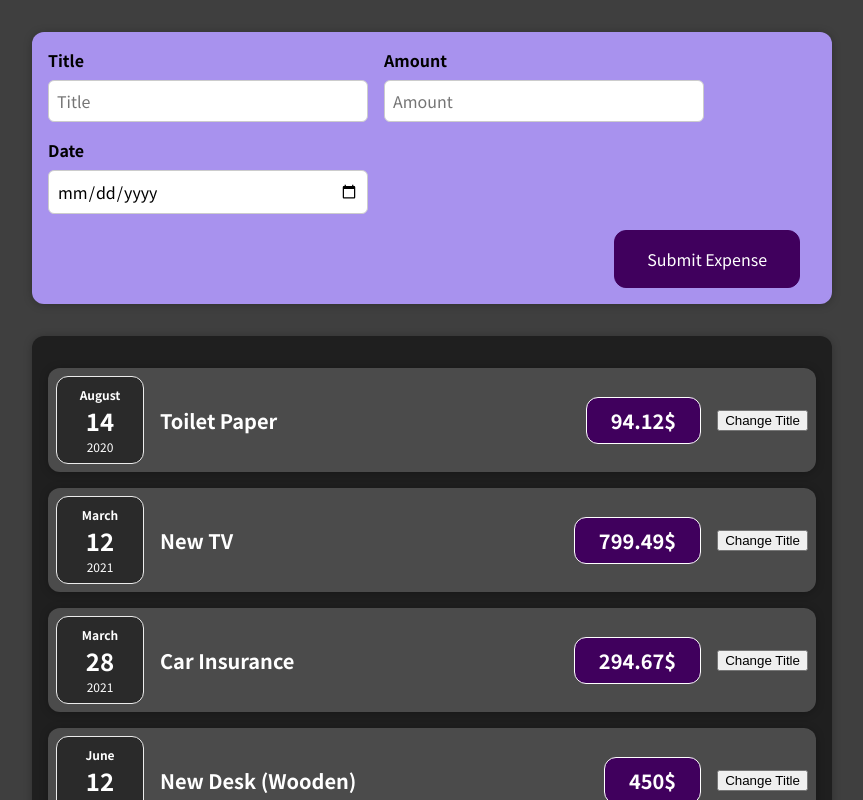
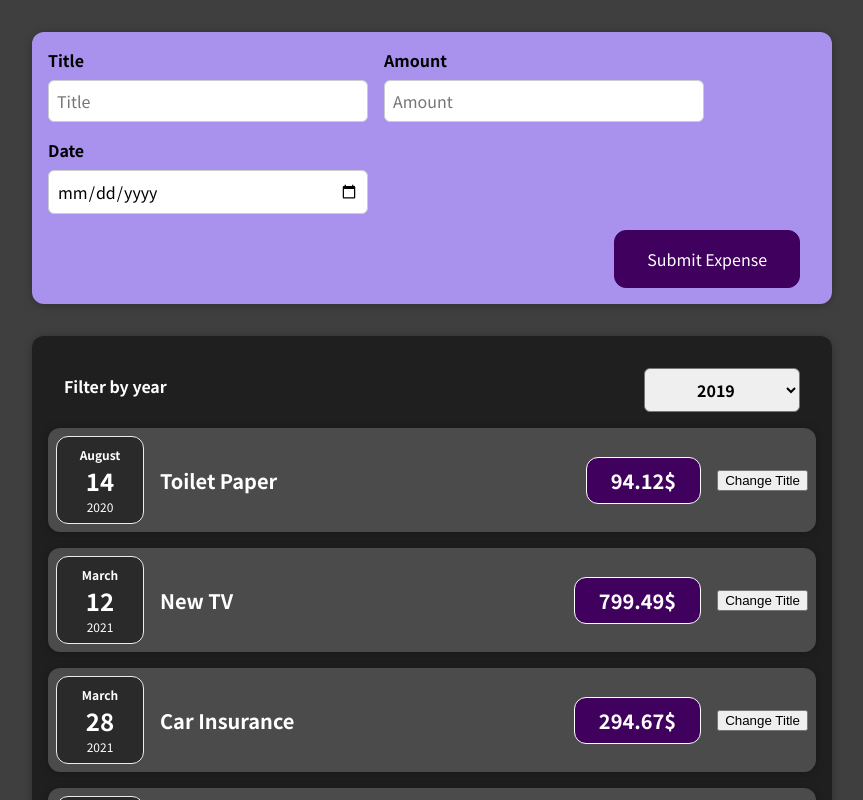
Before and after one commit to Arunr29/react-app, a React (Create React App) app: page / in a window 1280 px wide. Shown: the top 800 px of the page, without its empty margins (208-1071 px from the left). Built offline with nearby package versions, Linux system fonts and the light colour scheme.

Commit message:
React state and working with events covered

```diff
--- a/src/App.js
+++ b/src/App.js
@@ -30,12 +30,16 @@ function App() {
       date: new Date(2021, 5, 12),
     },
   ];
+  const onExpenseHandler = (event) => {
+    console.log("In App.js");
+    console.log(event);
+  }
   // return React.createElement('div', {},
   //   React.createElement('h2', {}, "Let's get started!",
   //     React.createElement(ExpenseData, { items: expenses })))
   return (
     <div>
-      <NewExpense />
+      <NewExpense onAddExpense={onExpenseHandler}/>
       <ExpenseData items={expenses} />
     </div>
   );
--- a/src/components/CreateExpense/ExpenseForm.js
+++ b/src/components/CreateExpense/ExpenseForm.js
@@ -1,7 +1,7 @@
 import React, { useState } from "react";
 import './ExpenseForm.css';
 
-function ExpenseForm() {
+function ExpenseForm(props) {
     //Title - useState
     const [enteredTitle, setEnteredTitle] = useState('');
     //Amount - useState
@@ -47,19 +47,37 @@ function ExpenseForm() {
         // })
     }
 
-    return (<form>
+    const submitForm = (event) => {
+        event.preventDefault();
+
+        const expenseForm = {
+            title: enteredTitle,
+            amount: `${enteredAmount}${'$'}`,
+            date: new Date(enteredDate)
+        }
+         //Function calling from NewExpense.js using prop
+        const createdExpense = props.onCreateExpense(expenseForm);
+        // console.log(createdExpense);
+        //Clear the forms via reset
+        setEnteredTitle('');
+        setEnteredAmount('');
+        setEnteredDate('');
+
+    }
+
+    return (<form onSubmit={submitForm}>
         <div className="new-expense__controls">
             <div className="new-expense__control">
                 <label>Title</label>
-                <input type="text" placeholder="Title" onChange={titleChangeHandler} />
+                <input type="text" placeholder="Title" value={enteredTitle} onChange={titleChangeHandler} />
             </div>
             <div className="new-expense__control">
                 <label>Amount</label>
-                <input type="number" min="0.01" step="0.01" placeholder="Amount" onChange={amountChangeHandler} />
+                <input type="number" min="0.01" step="0.01" placeholder="Amount" value={enteredAmount} onChange={amountChangeHandler} />
             </div>
             <div className="new-expense__control">
                 <label>Date</label>
-                <input type="Date" min="2019-01-01" max="2022-12-31" onChange={dateChangeHandler} />
+                <input type="Date" min="2019-01-01" max="2022-12-31" value={enteredDate} onChange={dateChangeHandler} />
             </div>
         </div>
         <div className="new-expense__actions">
--- a/src/components/CreateExpense/NewExpense.js
+++ b/src/components/CreateExpense/NewExpense.js
@@ -2,9 +2,19 @@ import React from "react";
 import './NewExpense.css';
 import ExpenseForm from './ExpenseForm';
 
-function NewExpense() {
+function NewExpense(props) {
+    const onShareData = (event) => {
+        const newExpense = {
+            ...event,
+            id: Math.random().toString() //to generate a random number for id
+        }
+        // console.log(newExpense);
+        //Function calling from App.js using prop
+        props.onAddExpense(newExpense);
+
+    }
     return (<div className="new-expense">
-        <ExpenseForm />
+        <ExpenseForm onCreateExpense={onShareData} />
     </div>);
 }
 
--- a/src/components/Expenses/ExpenseData.js
+++ b/src/components/Expenses/ExpenseData.js
@@ -1,32 +1,41 @@
 import ExpenseItem from "./ExpenseItem";
 import './ExpenseData.css';
 import Card from "../UI/Card";
-import React from "react";
+import React, { useState } from "react";
+import ExpensesFilter from "../FilterExpense/ExpensesFilter";
 
 function ExpenseData(props) {
+
+  const [fileredValue, updatedValue] = useState('2019');
+
+  const filterExpense = (event) => {
+    console.log("ExpenseData.js");
+    // console.log(event);
+    updatedValue(event)
+  }
+
   return (
+    <div>
       <Card className="expenses">
+        <ExpensesFilter setYear={fileredValue} displayExpense={filterExpense} />
         <ExpenseItem
           title={props.items[0].title}
           amount={props.items[0].amount}
-        date={props.items[0].date}
-      />
+          date={props.items[0].date} />
         <ExpenseItem
           title={props.items[1].title}
           amount={props.items[1].amount}
-        date={props.items[1].date}
-      />
+          date={props.items[1].date} />
         <ExpenseItem
           title={props.items[2].title}
           amount={props.items[2].amount}
-        date={props.items[2].date}
-      />
+          date={props.items[2].date} />
         <ExpenseItem
           title={props.items[3].title}
           amount={props.items[3].amount}
-        date={props.items[3].date}
-      />
+          date={props.items[3].date} />
       </Card>
+    </div>
   );
 }
 
--- a/src/components/Expenses/ExpenseItem.js
+++ b/src/components/Expenses/ExpenseItem.js
@@ -7,7 +7,7 @@ function ExpenseItem(props) {
 
   let currentTitle = props.title;
   const dollar = "$";
-  const [title, setTitle] = useState(currentTitle); //syntax using state
+  const [title, setTitle] = useState(currentTitle); //syntax using state //default value will be passed
 
   //adding a click event introducing state
   const clickHandler = () => {
--- /dev/null
+++ b/src/components/FilterExpense/ExpensesFilter.css
@@ -0,0 +1,24 @@
+.expenses-filter {
+    color: white;
+    padding: 0 1rem;
+  }
+
+  .expenses-filter__control {
+    display: flex;
+    width: 100%;
+    align-items: center;
+    justify-content: space-between;
+    margin: 1rem 0;
+  }
+
+  .expenses-filter label {
+    font-weight: bold;
+    margin-bottom: 0.5rem;
+  }
+
+  .expenses-filter select {
+    font: inherit;
+    padding: 0.5rem 3rem;
+    font-weight: bold;
+    border-radius: 6px;
+  }
--- /dev/null
+++ b/src/components/FilterExpense/ExpensesFilter.js
@@ -0,0 +1,24 @@
+import React from 'react';
+import './ExpensesFilter.css';
+
+const ExpensesFilter = (props) => {
+  const dropdownHandler = (selectedYear) => {
+    props.displayExpense(selectedYear.target.value);
+
+  }
+  return (
+    <div className='expenses-filter'>
+      <div className='expenses-filter__control'>
+        <label>Filter by year</label>
+        <select value={props.setYear} onChange={dropdownHandler}>
+          <option value='2022'>2022</option>
+          <option value='2021'>2021</option>
+          <option value='2020'>2020</option>
+          <option value='2019'>2019</option>
+        </select>
+      </div>
+    </div>
+  );
+};
+
+export default ExpensesFilter;
```
Lines whose indentation alone changed are shown as unchanged.
